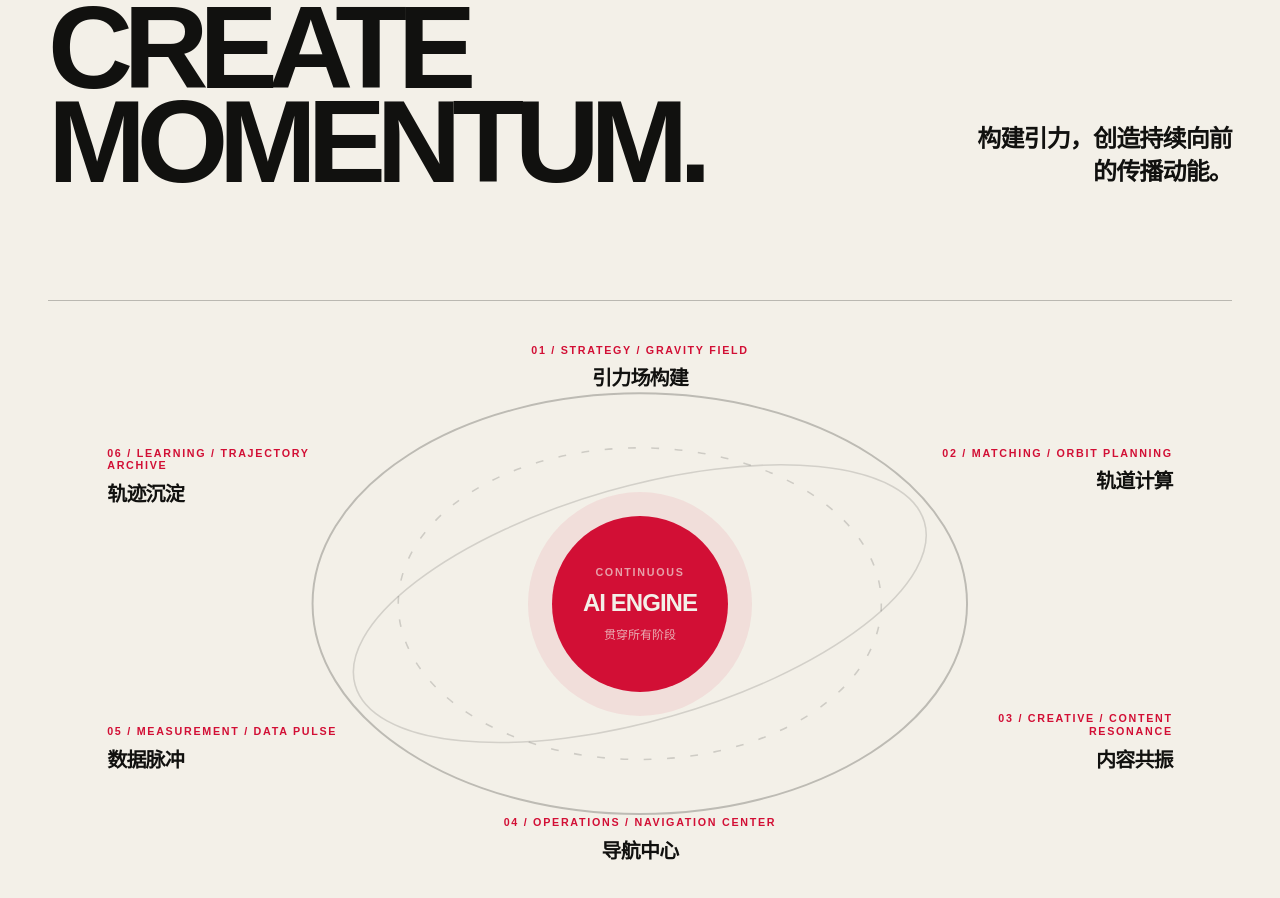
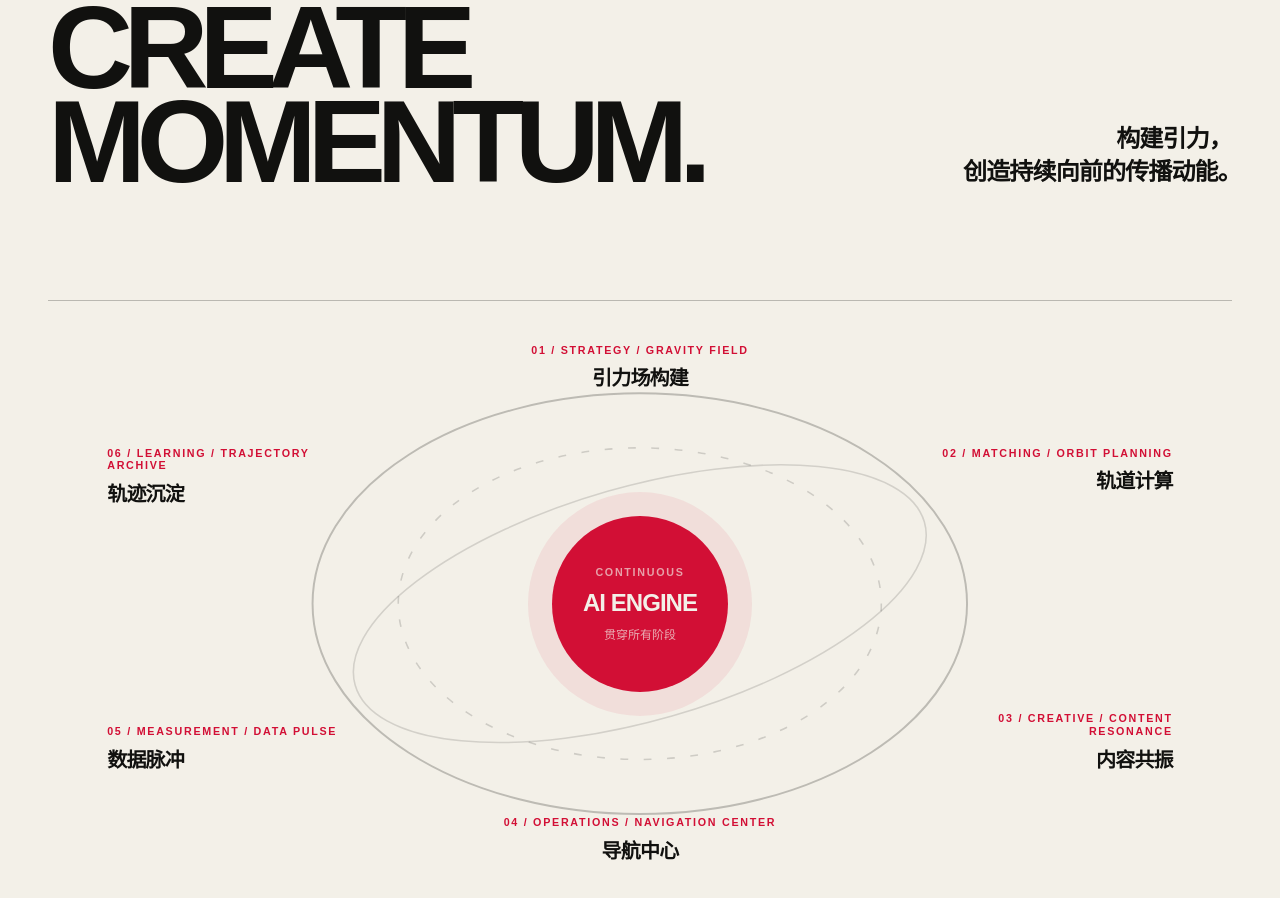
Before and after one commit to Contt99/dx-media, a Next.js app: page / in a window 1280 px wide. Shown: the part 4100-4998 px from the top of the page. Built offline with nearby package versions, Linux system fonts and the light colour scheme.

Commit message:
Refine methodology intro wrapping

```diff
--- a/src/components/sections/methodology.tsx
+++ b/src/components/sections/methodology.tsx
@@ -93,7 +93,7 @@ export function Methodology() {
               >
                 {how.title}
               </h2>
-              <p className="max-w-sm self-end text-lg font-bold leading-snug tracking-[-0.035em] lg:col-span-3 lg:text-right lg:text-2xl">
+              <p className="max-w-sm whitespace-pre self-end text-lg font-bold leading-snug tracking-[-0.035em] lg:col-span-3 lg:text-right lg:text-2xl">
                 {how.intro}
               </p>
             </header>
--- a/src/content/site.ts
+++ b/src/content/site.ts
@@ -83,7 +83,7 @@ export const siteContent = {
     how: {
       label: "03 / HOW WE WORK",
       title: "BUILD GRAVITY.\nCREATE MOMENTUM.",
-      intro: "构建引力，创造持续向前的传播动能。",
+      intro: "构建引力，\n创造持续向前的传播动能。",
       model: "DX GRAVITY MODEL",
       nodes: [
         { number: "01", title: "引力场构建", meta: "STRATEGY / GRAVITY FIELD" },
```
